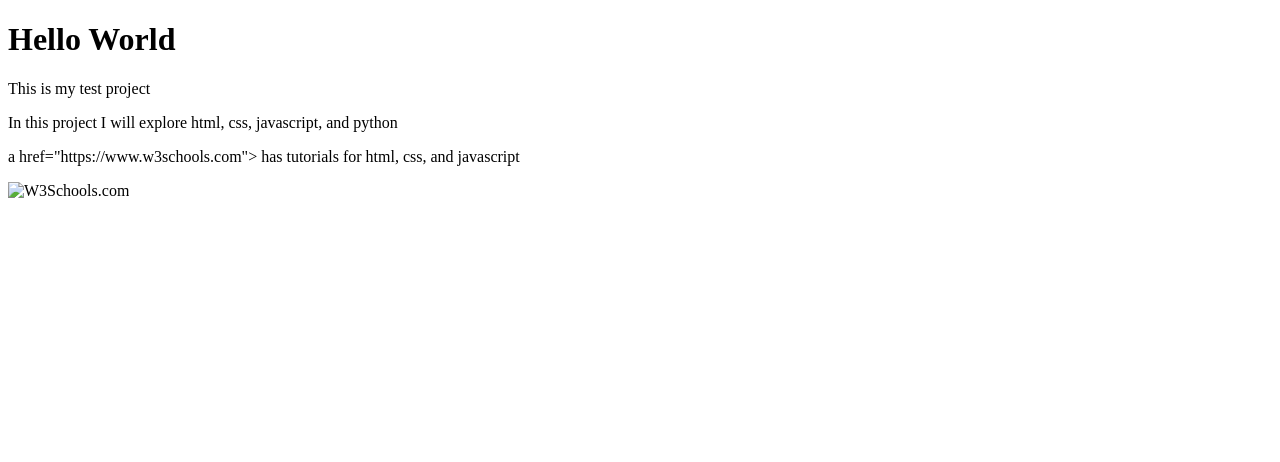
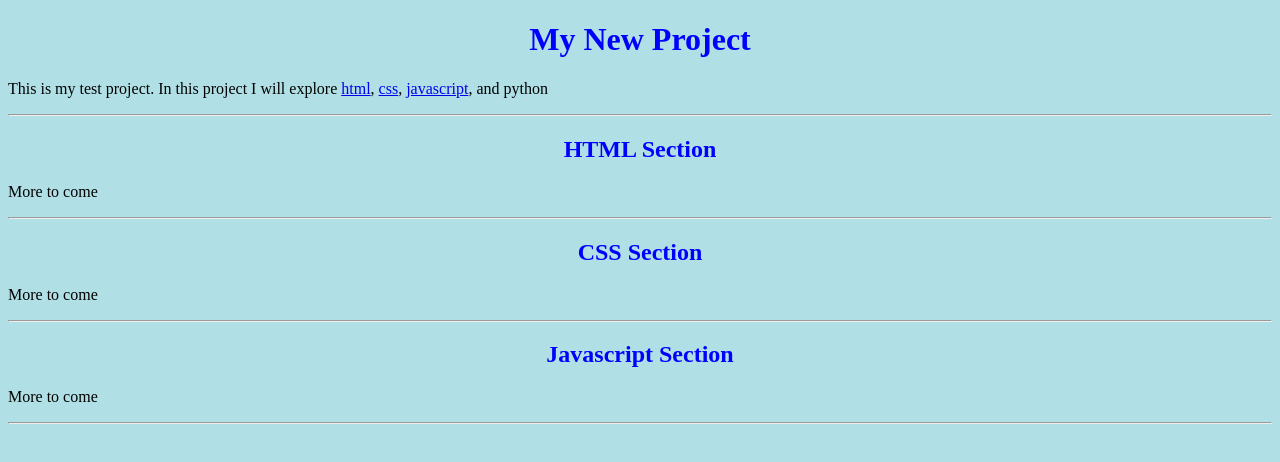
Before and after one commit to mrsagraw/manuagrawal.github.io, a plain HTML site: page index.html in a window 1280 px wide. Drawn offline with Linux system fonts and the light colour scheme.

Commit message:
Added subheadings and formatting

```diff
--- a/index.html
+++ b/index.html
@@ -1,14 +1,32 @@
 <!DOCTYPE html>
-<html>
+<html lang="en-US">
 
 <head>
 
-<body>
-  <h1>Hello World</h1>
-  <p>This is my test project</p>
-  <p>In this project I will explore html, css, javascript, and python</p>
-  <p>a href="https://www.w3schools.com"> has tutorials for html, css, and javascript</p>
-  <img src="w3schools.jpg" alt="W3Schools.com" width="104" height="142">
+<body style="background-color:powderblue;">
+  <h1 style="color:blue; text-align:center;">My New Project</h1>
+  <p>This is my test project.
+    In this project I will explore
+    <a href="https://www.w3schools.com/html"> html</a>,
+    <a href="https://www.w3schools.com/css"> css</a>,
+    <a href="https://www.w3schools.com/js">javascript</a>, and python
+  </p>
+  <hr>
+  <h2 style="color:blue; text-align:center">HTML Section</h2>
+      <p>
+        More to come
+      </p>
+  <hr>
+  <h2 style="color:blue; text-align:center">CSS Section</h2>
+      <p>
+        More to come
+      </p>
+  <hr>
+  <h2 style="color:blue; text-align:center">Javascript Section</h2>
+      <p>
+        More to come
+      </p>
+  <hr>
 </body>
 
 </html>
```
